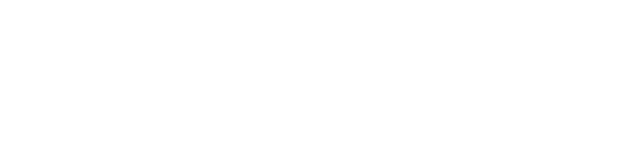
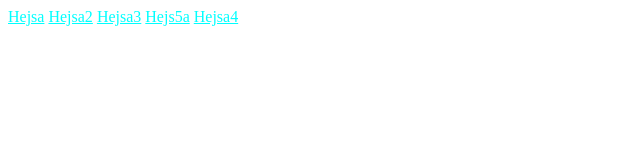
Before and after one commit to ClemensDog/githubtest, a plain HTML site: page index.html in a window 1280 px wide. Shown: the whole page, without its empty margins (0-640 px from the left). Drawn offline with Linux system fonts and the light colour scheme.

Commit message:
nav plus css

```diff
--- a/index.html
+++ b/index.html
@@ -3,11 +3,18 @@
 <head>
     <meta charset="utf-8">
     <meta name="viewport" content="width=device-width, initial-scale=1.0">
-    <title></title>
-    <link rel="stylesheet" href="">
+    <title>yo</title>
+    <link rel="stylesheet" href="style.css">
 </head>
+    <nav>
+    <a href="">Hejsa</a>
+         <a href="">Hejsa2</a>
+         <a href="">Hejsa3</a>
+         <a href="">Hejs5a</a>
+         <a href="">Hejsa4</a>
+    </nav>
 
 <body>
-    <script src=""></script>
+    <script src="js.js"></script>
 </body>
 </html>
--- /dev/null
+++ b/style.css
@@ -0,0 +1,3 @@
+nav a{
+    color: aqua;
+}
```
